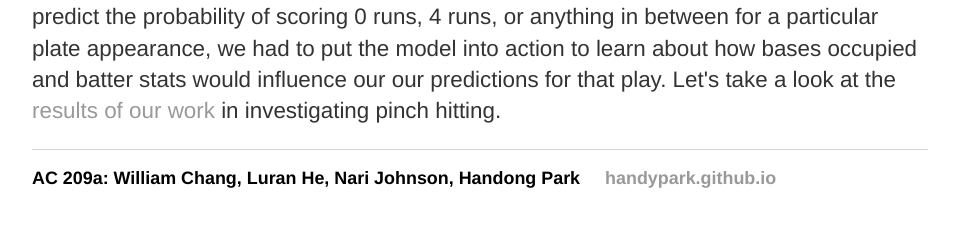
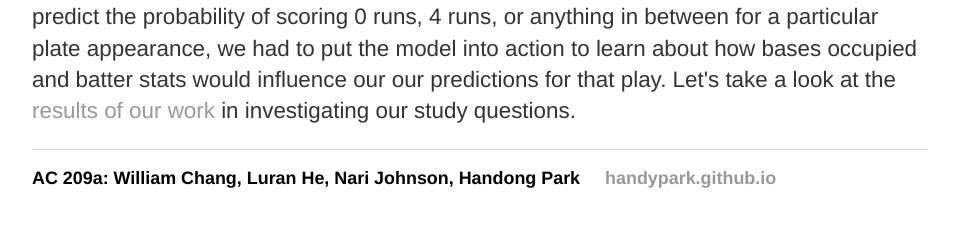
Before and after one commit to handypark/handypark.github.io, a Jekyll site: the page built from methodology.html, in a window 1280 px wide and 900 px high, scrolled down 3370 px. Shown: the part 651-878 px from the top of the window, without its empty margins (160-1118 px from the left). Built offline with Jekyll 4.4.1, drawn with Linux system fonts in a browser that asks for light colours.

Commit message:
Update methodology.html

```diff
--- a/methodology.html
+++ b/methodology.html
@@ -169,6 +169,6 @@ title: Methodology
 		ensemble model that could predict the probability of scoring 0 runs, 4 runs, or anything in between for a particular
 		plate appearance, we had to put the model into action to learn about how bases occupied and batter stats would influence our
 		our predictions for that play. Let's take a look at the <a href = "/results">results of our work</a> in investigating
-		pinch hitting.
+		our study questions.
 	</p>
 </div><!-- /.blurb -->
```
